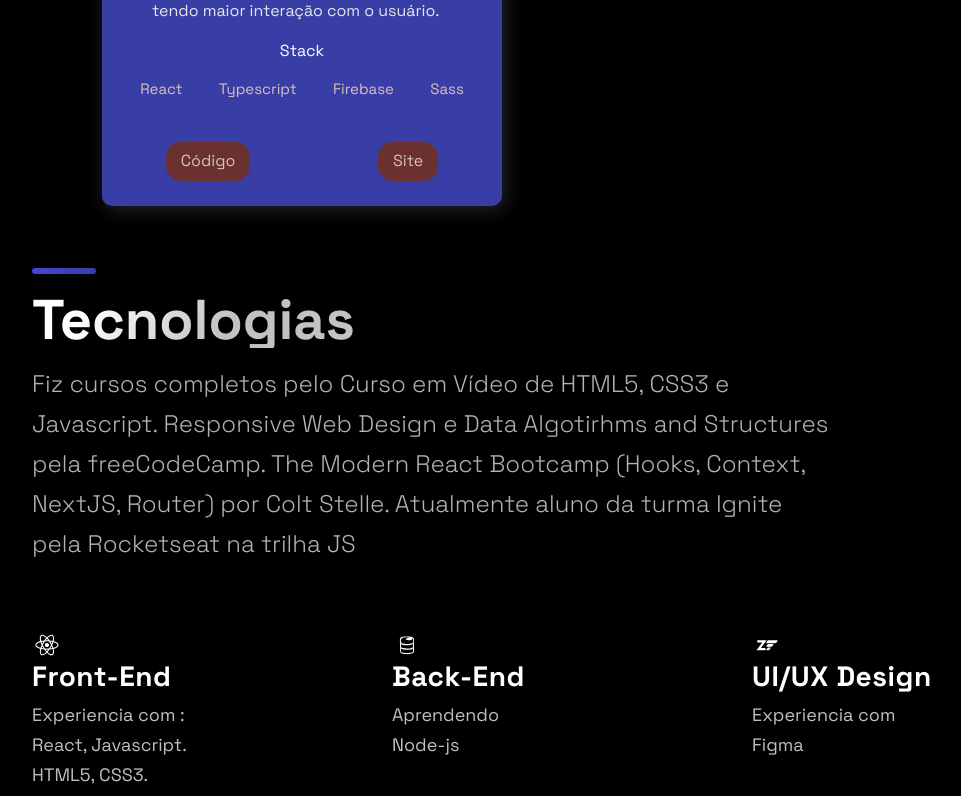
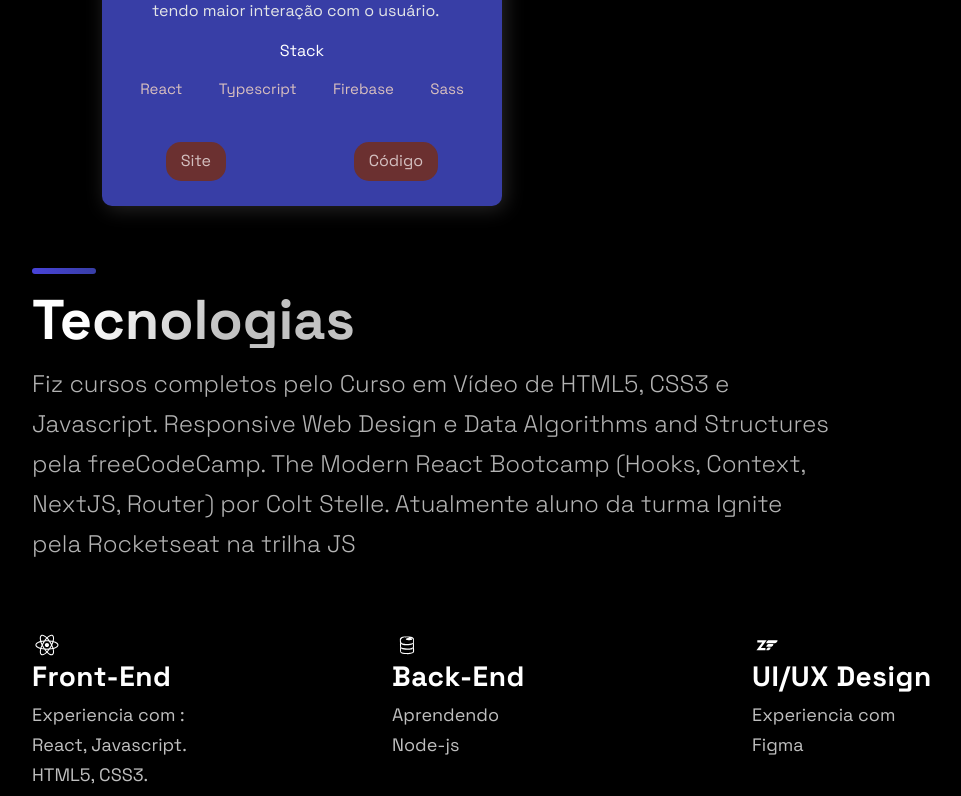
Before and after one commit to eduardorerick/portfolio, a Next.js app: page / in a window 1280 px wide. Shown: the part 1720-2516 px from the top of the page, without its empty margins (88-1049 px from the left). Built offline with nearby package versions, Linux system fonts and the light colour scheme.

Commit message:
fix links

```diff
--- a/src/components/Projects/Projects.js
+++ b/src/components/Projects/Projects.js
@@ -30,8 +30,8 @@
             </TagList>
           </div>
           <UtilityList>
-            <ExternalLinks href="{visit}">Código</ExternalLinks>
-            <ExternalLinks href="{source}">Site</ExternalLinks>
+            <ExternalLinks href={visit}>Site</ExternalLinks>
+            <ExternalLinks href={source}>Código</ExternalLinks>
           </UtilityList>
         </BlogCard>
       ))}
--- a/src/components/Technologies/Technologies.js
+++ b/src/components/Technologies/Technologies.js
@@ -9,7 +9,7 @@
     <br />
     <SectionTitle>Tecnologias</SectionTitle>
     <SectionText>
-      Fiz cursos completos pelo Curso em Vídeo de HTML5, CSS3 e Javascript. Responsive Web Design e Data Algotirhms and Structures pela freeCodeCamp. The Modern React Bootcamp (Hooks, Context, NextJS, Router) por Colt Stelle. Atualmente aluno da turma Ignite pela Rocketseat na trilha JS
+      Fiz cursos completos pelo Curso em Vídeo de HTML5, CSS3 e Javascript. Responsive Web Design e Data Algorithms and Structures pela freeCodeCamp. The Modern React Bootcamp (Hooks, Context, NextJS, Router) por Colt Stelle. Atualmente aluno da turma Ignite pela Rocketseat na trilha JS
     </SectionText>
     <List>
       <ListItem>
--- a/src/constants/constants.js
+++ b/src/constants/constants.js
@@ -3,9 +3,9 @@
     title: 'Study App',
     description: "Site para utilizar a técnica pomodoro para contar o tempo de estudo e de descanso, feito para praticar Javascript.",
       image: '/images/studytimer.png',
-      tags: ['React', 'WebRTC'],
-    source: 'https://google.com',
-    visit: 'https://google.com',
+      tags: ['Javascript'],
+    source: 'https://github.com/eduardorerick/Study-App',
+    visit: 'https://eduardorerick.github.io/Study-App/',
     id: 0,
   },
   {
```
